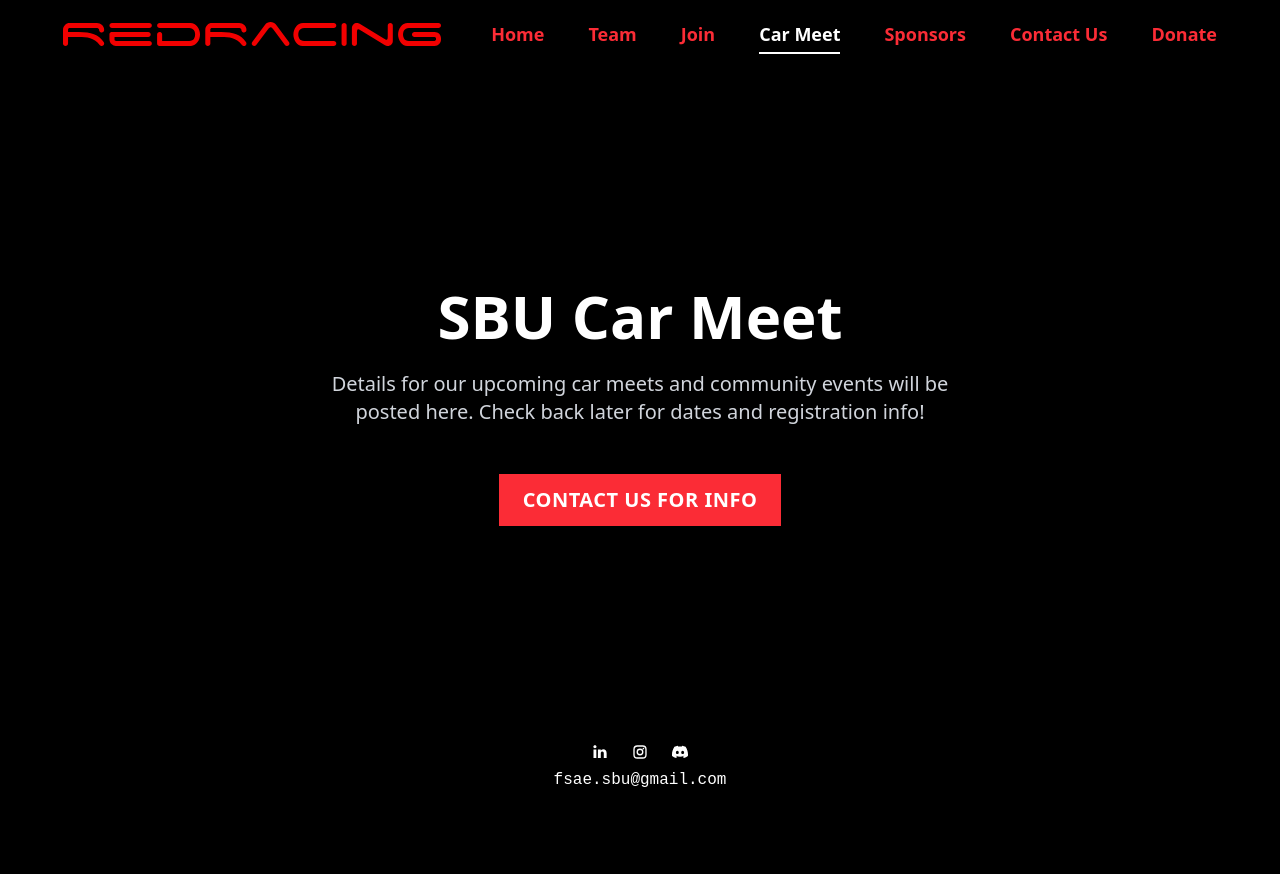
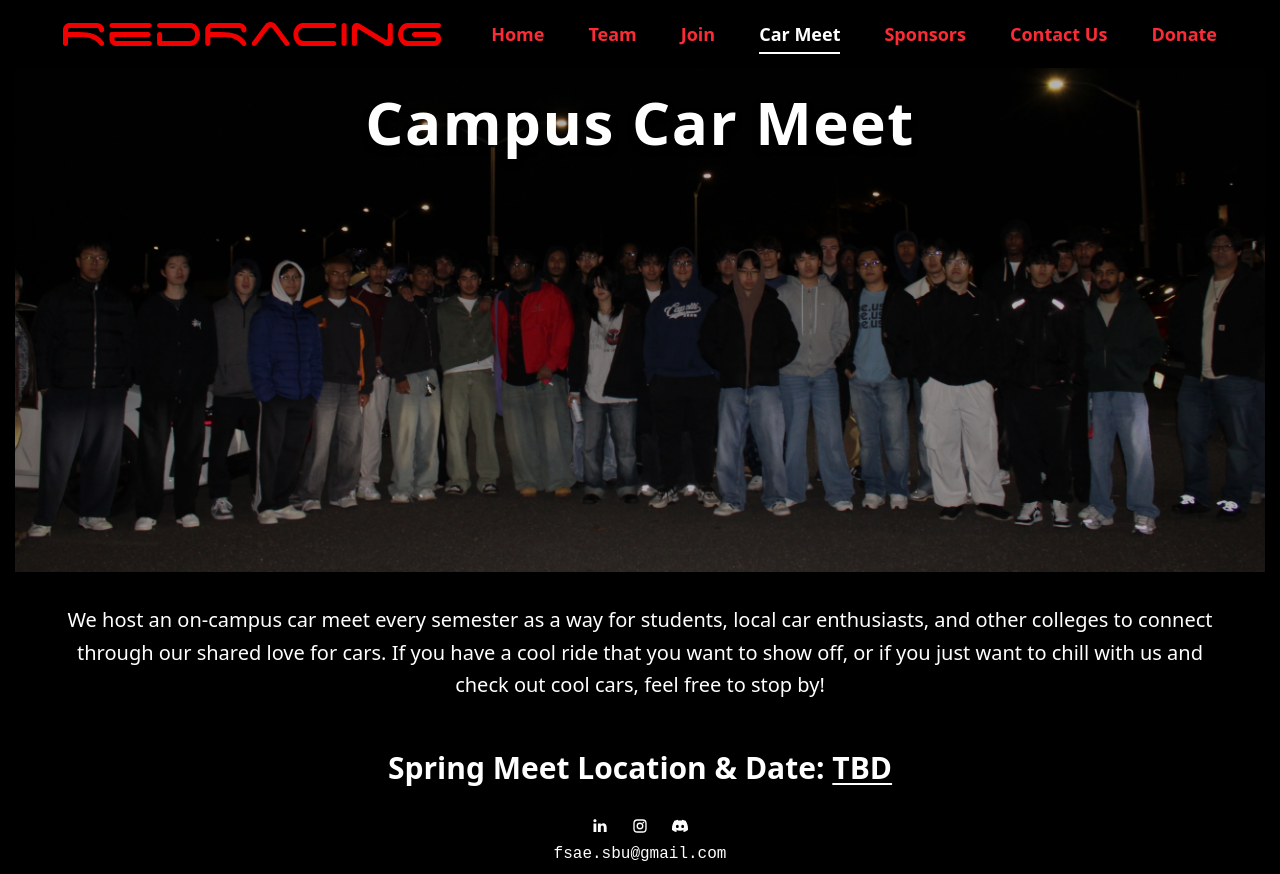
Before and after one commit to redracingsbu/redracingsbu.github.io, a React (Vite) app: page /carmeet in a window 1280 px wide. Before the commit the page ends 800 px from the top, so only its background shows below. Built offline with nearby package versions, Linux system fonts and the light colour scheme.

Commit message:
progress on car meet page

```diff
--- a/src/pages/CarMeet.jsx
+++ b/src/pages/CarMeet.jsx
@@ -1,26 +1,44 @@
 import PageLayout from '../components/PageLayout.jsx';
-import { Link } from 'react-router-dom';
+import CarMeetMain from '../assets/carmeet/2025CarMeetMain.webp';
 
 function CarMeet() {
   return (
     <PageLayout
       wrapperClassName="rr-page"
-      mainClassName="flex-1 flex flex-col items-center justify-center px-6 text-center"
+      mainClassName="flex-1 flex flex-col"
     >
-      <h1 className="text-4xl lg:text-6xl font-bold text-white mb-6">
-        SBU Car Meet
-      </h1>
-      <p className="text-xl text-gray-300 max-w-2xl mb-12">
-        Details for our upcoming car meets and community events will be posted here.
-        Check back later for dates and registration info!
-      </p>
+      {/* CHANGED: Added -mt-24 lg:-mt-32 to pull the image up */}
+      <div className="relative w-full h-[60vh] lg:h-[75vh] -mt-24 lg:-mt-24">
+        <img
+          src={CarMeetMain}
+          alt="Campus Car Meet Group Photo"
+          className="w-full h-full object-cover object-center"
+          loading="eager"
+        />
 
-      <Link
-        to="/contact"
-        className="rr-btn-primary rr-btn-md"
-      >
-        Contact Us for Info
-      </Link>
+        <div className="absolute inset-0 bg-black/30"></div>
+
+        <div className="absolute inset-0 flex justify-center pt-30">
+          <h1 className="rr-h1 tracking-wide px-4 drop-shadow-lg text-center">
+            Campus Car Meet
+          </h1>
+        </div>
+      </div>
+
+      <div className="bg-black text-white w-full py-8 px-6 flex flex-col items-center text-center space-y-12">
+
+        <p className="max-w-6xl text-lg lg:text-xl leading-relaxed text-white">
+          We host an on-campus car meet every semester as a way for students, local car enthusiasts,
+          and other colleges to connect through our shared love for cars. If you have a cool ride
+          that you want to show off, or if you just want to chill with us and check out cool cars,
+          feel free to stop by!
+        </p>
+
+        <h2 className="text-2xl lg:text-3xl font-bold">
+          Spring Meet Location & Date: <span className="underline decoration-2 underline-offset-4">TBD</span>
+        </h2>
+
+      </div>
     </PageLayout>
   );
 }
```
Also changed, not shown: src/assets/carmeet/2025CarMeetMain.webp (added).
